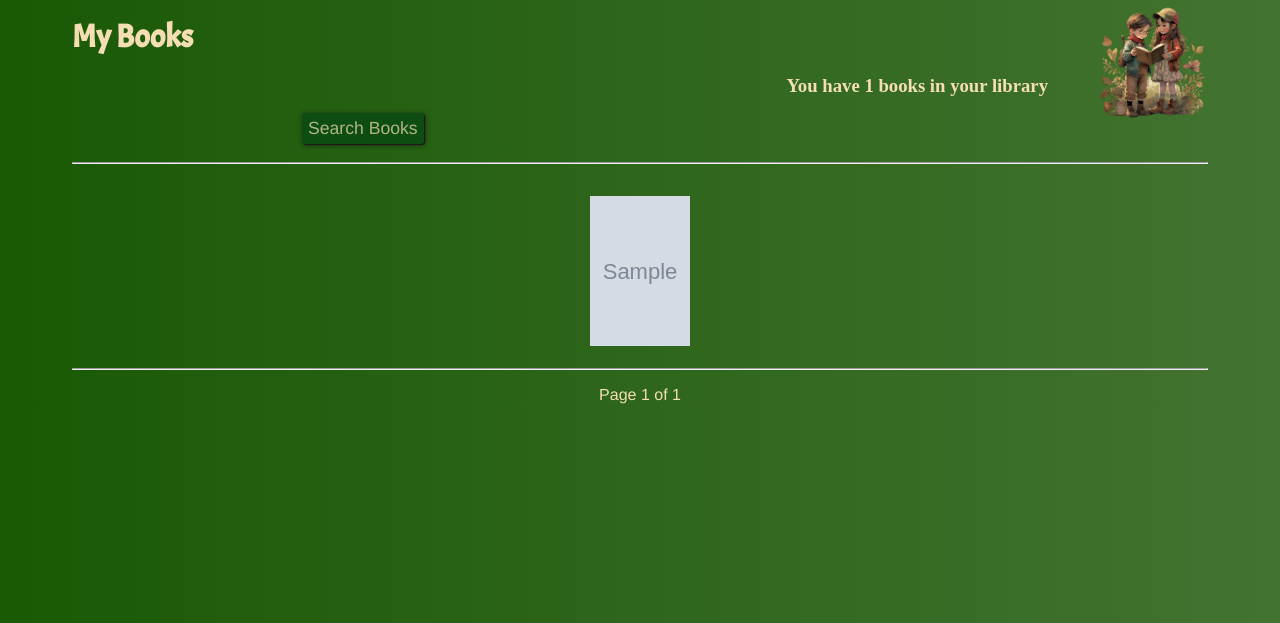
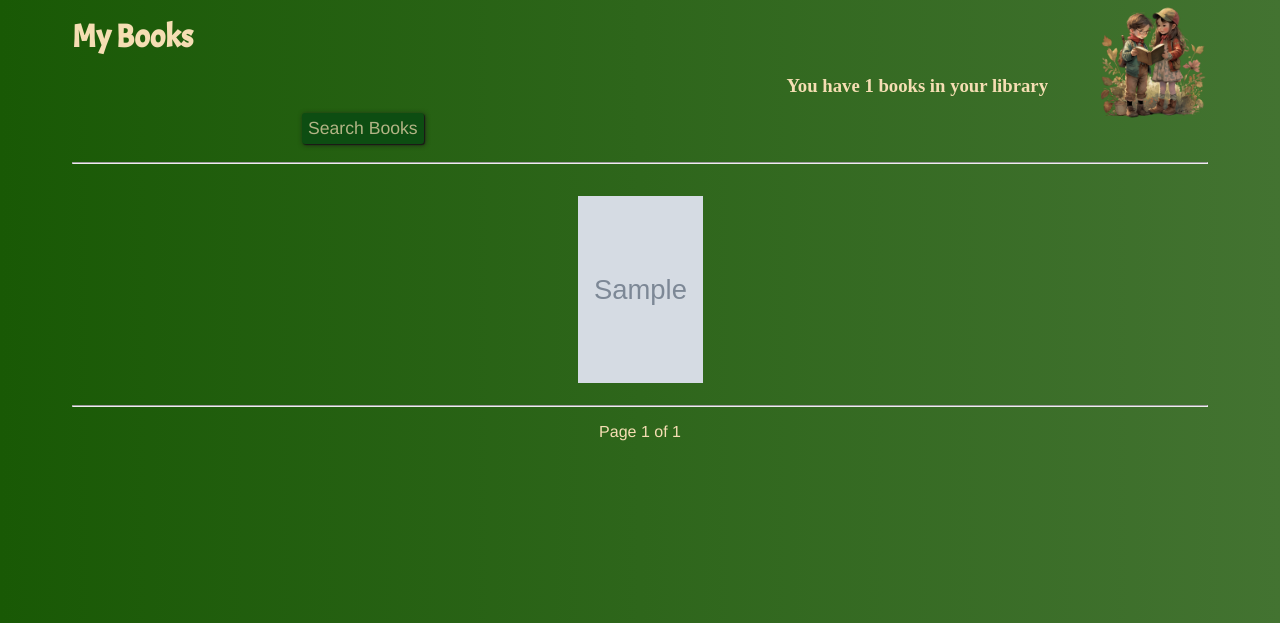
Before and after one commit to soniahiltner/ssr-library, a Node server app: page /books/ in a window 1280 px wide. Shown: the part 104-727 px from the top of the page. Run offline with Node 20, Linux system fonts and the light colour scheme; tables that the repository leaves empty hold one stand-in row (values such as "Sample post"); grey boxes marked "Sample" are stand-in pictures; some libraries are stand-ins or nearby versions; some web fonts are replaced.

Commit message:
Fix images size

```diff
--- a/public/stylesheets/shared/books.css
+++ b/public/stylesheets/shared/books.css
@@ -9,8 +9,8 @@
 
 /* Images */
 .book-cover {
-  width: 100px;
-  height: 150px;
+  width: 125px;
+  height: 187px;
 }
 
 .book-cover-large {
```
